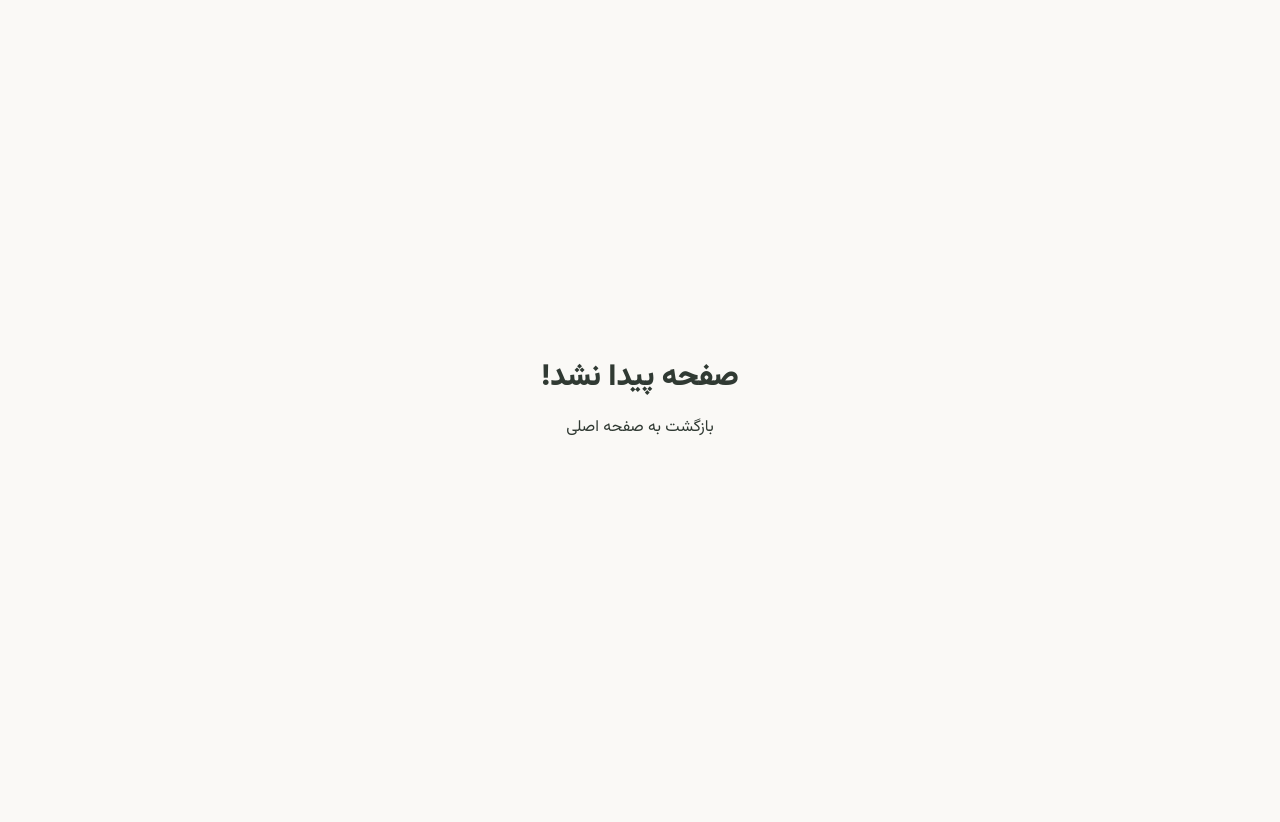
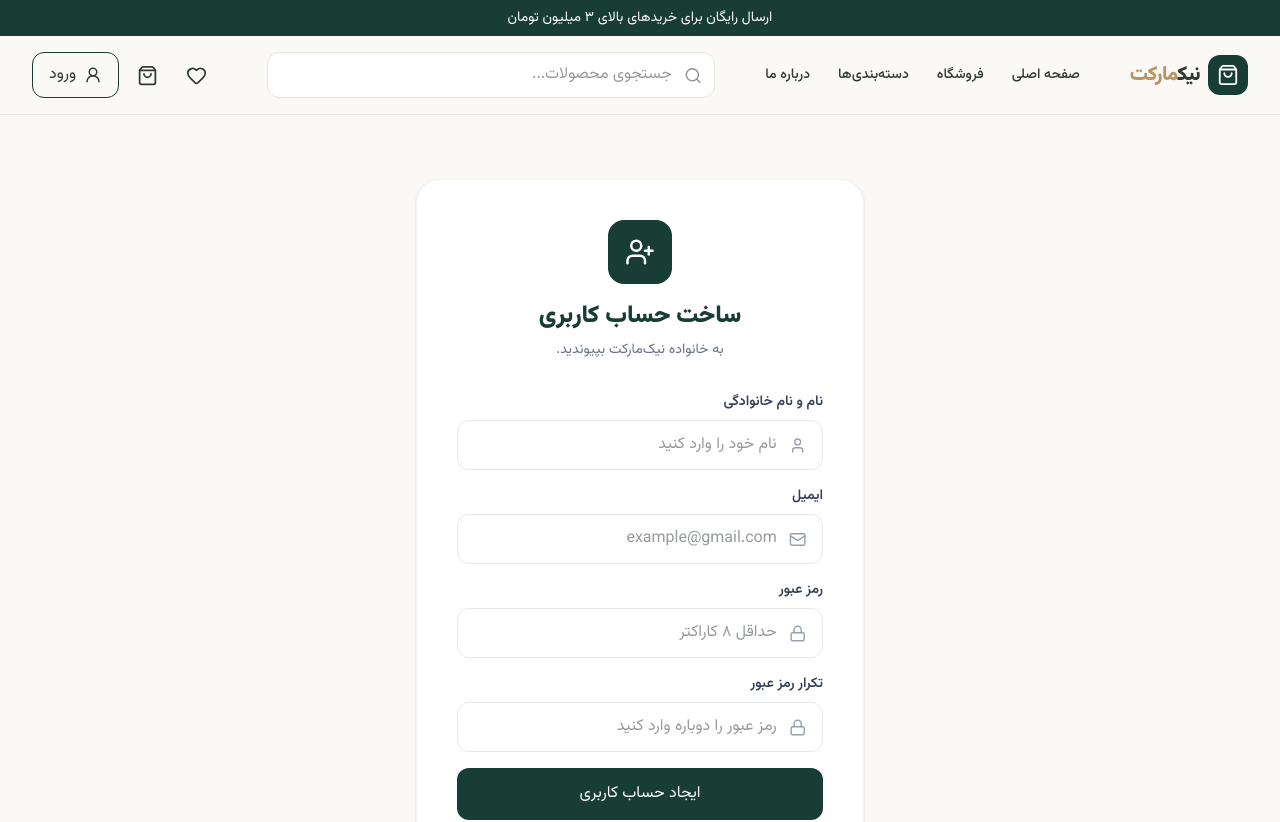
Before and after one commit to aminrasooli2007-svg/E-comerce, a React (Vite) app: page /register in a window 1280 px wide. Shown: the top 822 px of the page. Before the commit the page ends 800 px from the top, so only its background shows below. Built offline with nearby package versions, Linux system fonts and the light colour scheme.

Commit message:
Add login and register pages

```diff
--- a/src/App.jsx
+++ b/src/App.jsx
@@ -1,3 +1,4 @@
+
 import { BrowserRouter, Routes, Route } from "react-router";
 
 import Home from "./pages/Home";
@@ -5,44 +6,20 @@ import Products from "./pages/Products";
 import ProductDetail from "./pages/ProductDetail";
 import Cart from "./pages/Cart";
 import Wishlist from "./pages/Wishlist";
+import Login from "./pages/Login";
+import Register from "./pages/Register";
 
 function App() {
   return (
     <BrowserRouter>
       <Routes>
         <Route path="/" element={<Home />} />
-
         <Route path="/products" element={<Products />} />
-
-        <Route
-          path="/products/:id"
-          element={<ProductDetail />}
-        />
-
+        <Route path="/products/:id" element={<ProductDetail />} />
         <Route path="/cart" element={<Cart />} />
-
         <Route path="/wishlist" element={<Wishlist />} />
-
-        <Route
-          path="*"
-          element={
-            <div
-              dir="rtl"
-              className="flex min-h-screen flex-col items-center justify-center bg-[#FAF9F6]"
-            >
-              <h1 className="text-3xl font-black">
-                صفحه پیدا نشد!
-              </h1>
-
-              <a
-                href="/"
-                className="mt-5 text-[#173D35] underline"
-              >
-                بازگشت به صفحه اصلی
-              </a>
-            </div>
-          }
-        />
+        <Route path="/login" element={<Login />} />
+        <Route path="/register" element={<Register />} />
       </Routes>
     </BrowserRouter>
   );
--- /dev/null
+++ b/src/pages/Login.jsx
@@ -0,0 +1,108 @@
+
+import { useState } from "react";
+import { Link } from "react-router";
+import { LogIn, Mail, Lock } from "lucide-react";
+import Header from "../components/layout/Header";
+import Footer from "../components/layout/Footer";
+
+function Login() {
+  const [email, setEmail] = useState("");
+  const [password, setPassword] = useState("");
+  const [message, setMessage] = useState("");
+
+  function handleSubmit(event) {
+    event.preventDefault();
+    setMessage("فرم ورود آماده است. اتصال به سرور در مرحله بعد انجام می‌شود.");
+  }
+
+  return (
+    <div dir="rtl" className="min-h-screen bg-[#FAF9F6]">
+      <Header search="" setSearch={() => {}} />
+
+      <main className="flex min-h-[650px] items-center justify-center px-4 py-16">
+        <div className="w-full max-w-md rounded-3xl border border-gray-100 bg-white p-8 shadow-sm sm:p-10">
+          <div className="mb-8 text-center">
+            <div className="mx-auto mb-4 flex h-16 w-16 items-center justify-center rounded-2xl bg-[#173D35] text-white">
+              <LogIn size={30} />
+            </div>
+
+            <h1 className="text-2xl font-black text-[#173D35]">
+              خوش آمدید!
+            </h1>
+
+            <p className="mt-2 text-sm text-gray-500">
+              برای ورود به حساب کاربری خود اطلاعاتتان را وارد کنید.
+            </p>
+          </div>
+
+          <form onSubmit={handleSubmit} className="space-y-5">
+            <div>
+              <label className="mb-2 block text-sm font-semibold text-gray-700">
+                ایمیل
+              </label>
+
+              <div className="flex items-center gap-3 rounded-xl border border-gray-200 px-4 transition focus-within:border-[#173D35]">
+                <Mail size={19} className="text-gray-400" />
+
+                <input
+                  type="email"
+                  value={email}
+                  onChange={(event) => setEmail(event.target.value)}
+                  placeholder="example@gmail.com"
+                  required
+                  className="w-full bg-transparent py-3 text-sm outline-none"
+                />
+              </div>
+            </div>
+
+            <div>
+              <label className="mb-2 block text-sm font-semibold text-gray-700">
+                رمز عبور
+              </label>
+
+              <div className="flex items-center gap-3 rounded-xl border border-gray-200 px-4 transition focus-within:border-[#173D35]">
+                <Lock size={19} className="text-gray-400" />
+
+                <input
+                  type="password"
+                  value={password}
+                  onChange={(event) => setPassword(event.target.value)}
+                  placeholder="رمز عبور خود را وارد کنید"
+                  required
+                  className="w-full bg-transparent py-3 text-sm outline-none"
+                />
+              </div>
+            </div>
+
+            <button
+              type="submit"
+              className="w-full rounded-xl bg-[#173D35] py-3.5 font-bold text-white transition hover:bg-[#245448]"
+            >
+              ورود به حساب
+            </button>
+          </form>
+
+          {message && (
+            <p className="mt-5 rounded-xl bg-[#F5F3EE] p-3 text-center text-sm text-[#173D35]">
+              {message}
+            </p>
+          )}
+
+          <p className="mt-7 text-center text-sm text-gray-500">
+            هنوز حساب کاربری ندارید؟
+            <Link
+              to="/register"
+              className="mr-2 font-bold text-[#173D35] hover:underline"
+            >
+              ثبت‌نام کنید
+            </Link>
+          </p>
+        </div>
+      </main>
+
+      <Footer />
+    </div>
+  );
+}
+
+export default Login;
--- /dev/null
+++ b/src/pages/Register.jsx
@@ -0,0 +1,159 @@
+
+import { useState } from "react";
+import { Link } from "react-router";
+import { UserPlus, User, Mail, Lock } from "lucide-react";
+import Header from "../components/layout/Header";
+import Footer from "../components/layout/Footer";
+
+function Register() {
+  const [name, setName] = useState("");
+  const [email, setEmail] = useState("");
+  const [password, setPassword] = useState("");
+  const [confirmPassword, setConfirmPassword] = useState("");
+  const [message, setMessage] = useState("");
+
+  function handleSubmit(event) {
+    event.preventDefault();
+
+    if (password.length < 8) {
+      setMessage("رمز عبور باید حداقل ۸ کاراکتر داشته باشد.");
+      return;
+    }
+
+    if (password !== confirmPassword) {
+      setMessage("رمز عبور و تکرار آن یکسان نیستند.");
+      return;
+    }
+
+    setMessage("فرم ثبت‌نام آماده است. اتصال به سرور در مرحله بعد انجام می‌شود.");
+  }
+
+  return (
+    <div dir="rtl" className="min-h-screen bg-[#FAF9F6]">
+      <Header search="" setSearch={() => {}} />
+
+      <main className="flex min-h-[700px] items-center justify-center px-4 py-16">
+        <div className="w-full max-w-md rounded-3xl border border-gray-100 bg-white p-8 shadow-sm sm:p-10">
+          <div className="mb-8 text-center">
+            <div className="mx-auto mb-4 flex h-16 w-16 items-center justify-center rounded-2xl bg-[#173D35] text-white">
+              <UserPlus size={30} />
+            </div>
+
+            <h1 className="text-2xl font-black text-[#173D35]">
+              ساخت حساب کاربری
+            </h1>
+
+            <p className="mt-2 text-sm text-gray-500">
+              به خانواده نیک‌مارکت بپیوندید.
+            </p>
+          </div>
+
+          <form onSubmit={handleSubmit} className="space-y-4">
+            <div>
+              <label className="mb-2 block text-sm font-semibold text-gray-700">
+                نام و نام خانوادگی
+              </label>
+
+              <div className="flex items-center gap-3 rounded-xl border border-gray-200 px-4 focus-within:border-[#173D35]">
+                <User size={19} className="text-gray-400" />
+
+                <input
+                  type="text"
+                  value={name}
+                  onChange={(event) => setName(event.target.value)}
+                  placeholder="نام خود را وارد کنید"
+                  required
+                  className="w-full bg-transparent py-3 text-sm outline-none"
+                />
+              </div>
+            </div>
+
+            <div>
+              <label className="mb-2 block text-sm font-semibold text-gray-700">
+                ایمیل
+              </label>
+
+              <div className="flex items-center gap-3 rounded-xl border border-gray-200 px-4 focus-within:border-[#173D35]">
+                <Mail size={19} className="text-gray-400" />
+
+                <input
+                  type="email"
+                  value={email}
+                  onChange={(event) => setEmail(event.target.value)}
+                  placeholder="example@gmail.com"
+                  required
+                  className="w-full bg-transparent py-3 text-sm outline-none"
+                />
+              </div>
+            </div>
+
+            <div>
+              <label className="mb-2 block text-sm font-semibold text-gray-700">
+                رمز عبور
+              </label>
+
+              <div className="flex items-center gap-3 rounded-xl border border-gray-200 px-4 focus-within:border-[#173D35]">
+                <Lock size={19} className="text-gray-400" />
+
+                <input
+                  type="password"
+                  value={password}
+                  onChange={(event) => setPassword(event.target.value)}
+                  placeholder="حداقل ۸ کاراکتر"
+                  required
+                  className="w-full bg-transparent py-3 text-sm outline-none"
+                />
+              </div>
+            </div>
+
+            <div>
+              <label className="mb-2 block text-sm font-semibold text-gray-700">
+                تکرار رمز عبور
+              </label>
+
+              <div className="flex items-center gap-3 rounded-xl border border-gray-200 px-4 focus-within:border-[#173D35]">
+                <Lock size={19} className="text-gray-400" />
+
+                <input
+                  type="password"
+                  value={confirmPassword}
+                  onChange={(event) => setConfirmPassword(event.target.value)}
+                  placeholder="رمز عبور را دوباره وارد کنید"
+                  required
+                  className="w-full bg-transparent py-3 text-sm outline-none"
+                />
+              </div>
+            </div>
+
+            <button
+              type="submit"
+              className="w-full rounded-xl bg-[#173D35] py-3.5 font-bold text-white transition hover:bg-[#245448]"
+            >
+              ایجاد حساب کاربری
+            </button>
+          </form>
+
+          {message && (
+            <p className="mt-5 rounded-xl bg-[#F5F3EE] p-3 text-center text-sm text-[#173D35]">
+              {message}
+            </p>
+          )}
+
+          <p className="mt-7 text-center text-sm text-gray-500">
+            قبلاً ثبت‌نام کرده‌اید؟
+            <Link
+              to="/login"
+              className="mr-2 font-bold text-[#173D35] hover:underline"
+            >
+              وارد شوید
+            </Link>
+          </p>
+        </div>
+      </main>
+
+      <Footer />
+    </div>
+  );
+}
+
+export default Register;
```
